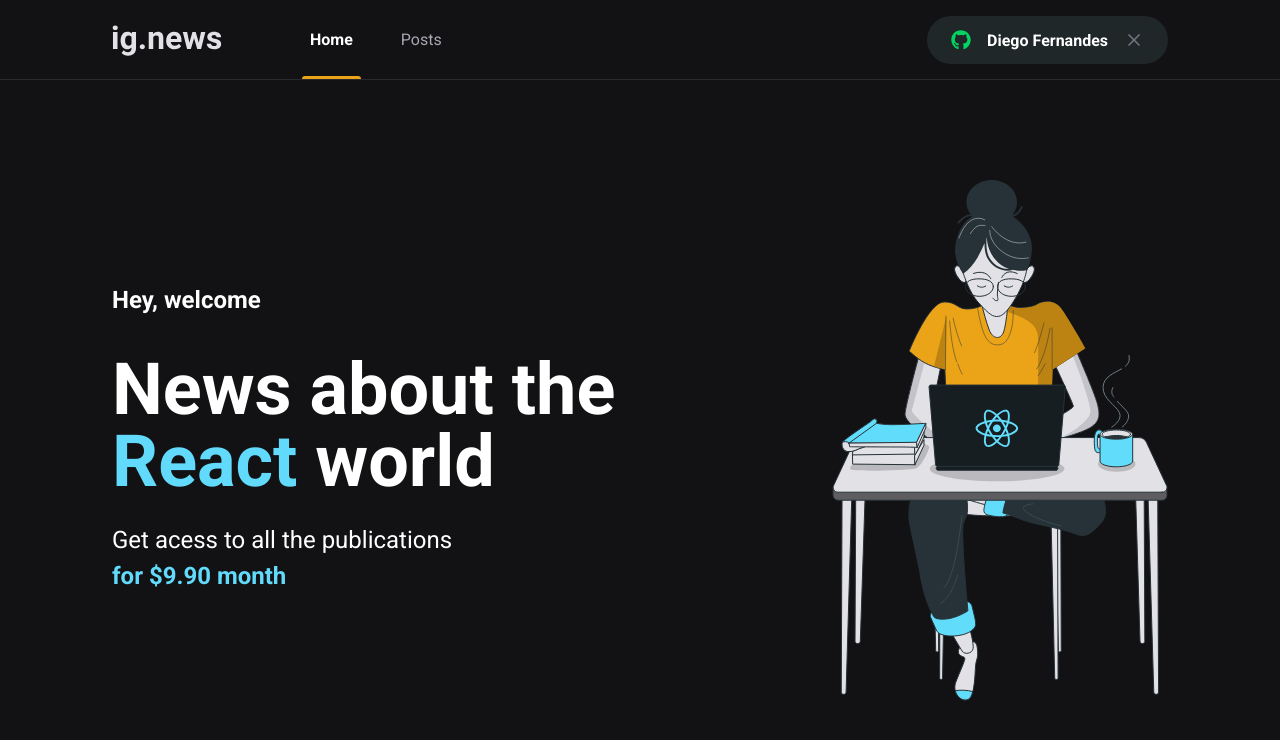
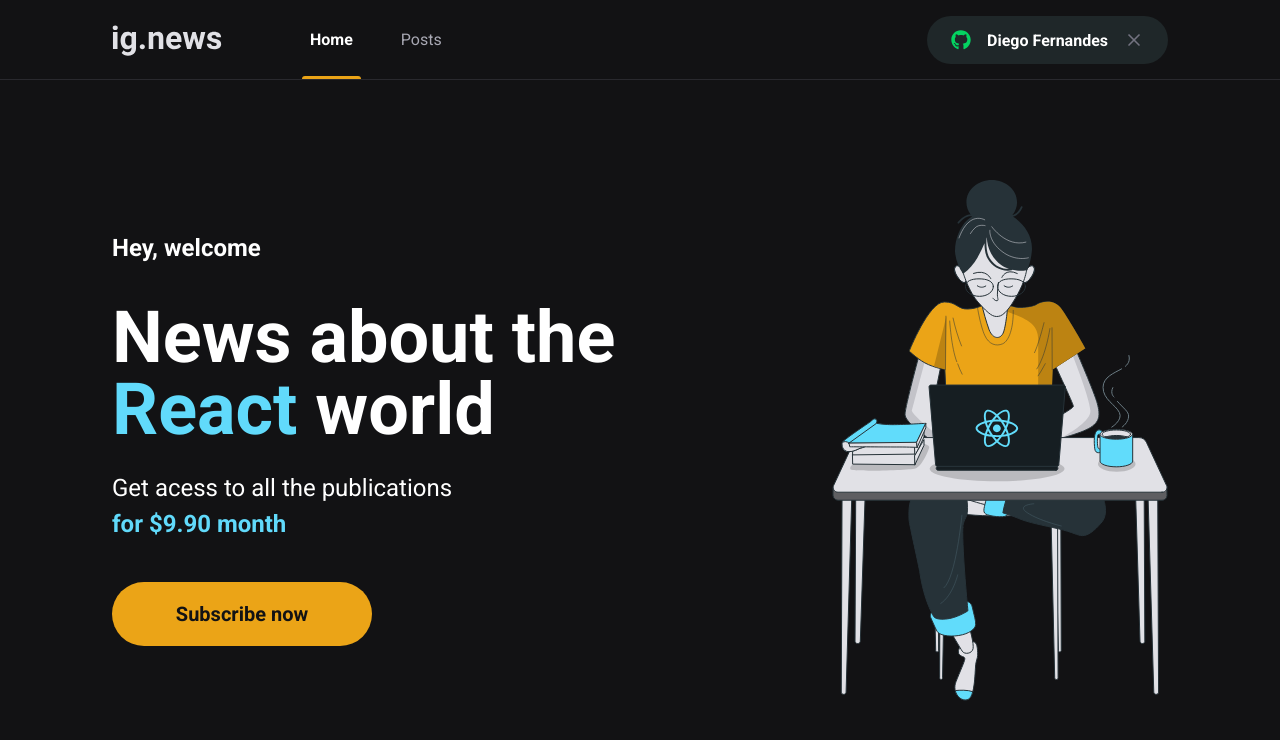
Before and after one commit to Joaopaulo33/ignews, a Next.js app: page / in a window 1280 px wide. Shown: the top 740 px of the page. Built offline with nearby package versions, Linux system fonts and the light colour scheme.

Commit message:
Criação do elemento subscribeButton

```diff
--- /dev/null
+++ b/src/components/SubscribeButton/index.tsx
@@ -0,0 +1,13 @@
+import styles from './styles.module.scss';
+
+export function SubscribeButton(){
+    return(
+        <button
+        type="button"
+        className={styles.subscribeButton}
+        >
+            Subscribe now
+
+        </button>
+    )
+}
--- /dev/null
+++ b/src/components/SubscribeButton/styles.module.scss
@@ -0,0 +1,18 @@
+.subscribeButton{
+    width:260px;
+    height:4rem;
+    border:0;
+    border-radius:2rem;
+    background: var(--yellow-500);
+    color: var(--gray-900);
+    font-size: 1.25rem;
+    font-weight: bold;
+
+    display: flex;
+    align-items: center;
+    justify-content: center;
+
+    &:hover{
+        filter: brightness(0.8);
+    }
+}
--- a/src/pages/_app.tsx
+++ b/src/pages/_app.tsx
@@ -9,7 +9,6 @@ function Myapp({Component, pageProps}:AppProps) {
             <Header/>
             <Component{...pageProps}/>
         </>
-
         )
 }
 
--- a/src/pages/home.module.scss
+++ b/src/pages/home.module.scss
@@ -38,5 +38,7 @@
         }
     }
 
-
+    button{
+        margin-top: 2.5rem;
+    }
 }
--- a/src/pages/index.tsx
+++ b/src/pages/index.tsx
@@ -1,4 +1,5 @@
 import Head from 'next/head';
+import { SubscribeButton } from '../components/SubscribeButton';
 import styles from './home.module.scss'
 export default function Home(){
     return(
@@ -11,8 +12,10 @@ export default function Home(){
                 <section className={styles.hero}>
                     <span> Hey, welcome</span>
                     <h1>News about the <span> React </span> world</h1>
-                    <p>Get acess to all the publications <br /> <span>for $9.90 month</span>
+                    <p>Get acess to all the publications <br />
+                     <span>for $9.90 month</span>
                     </p>
+                    <SubscribeButton/>
                 </section>
                 <img src="/images/avatar.svg" alt="Girl coding" />
             </main>
```
